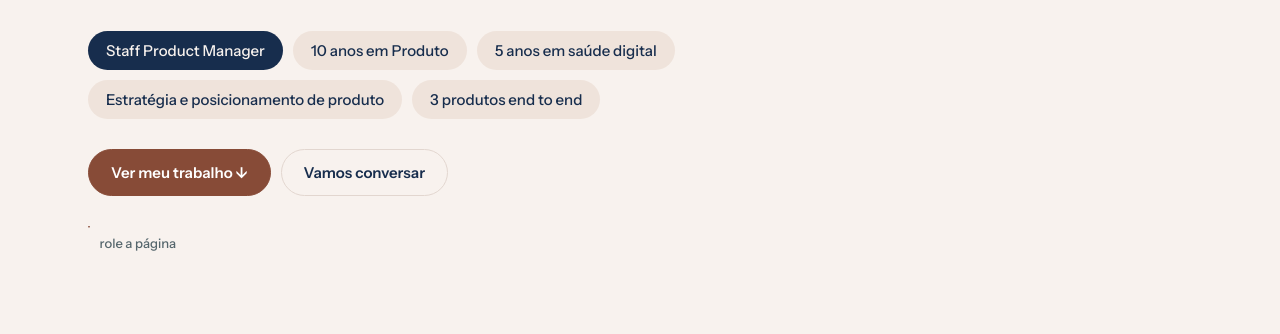
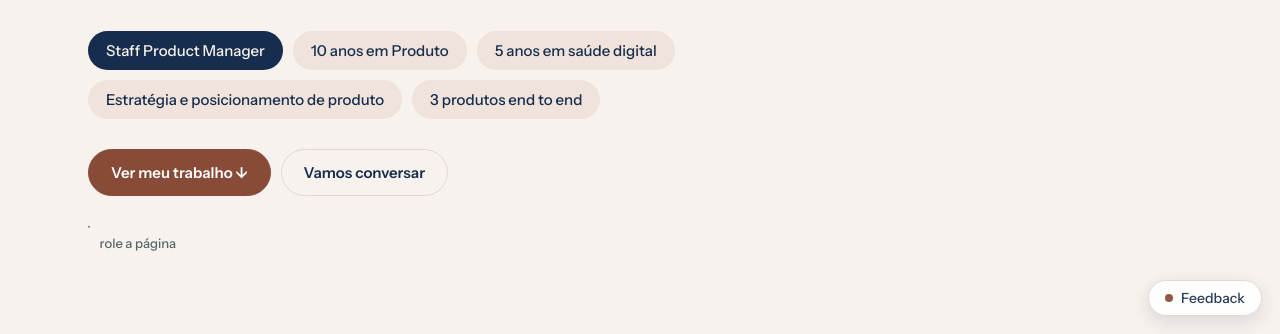
Before and after one commit to laissamargoni-hub/Portfolio, a plain HTML site: page index.html in a window 1280 px wide. Shown: the part 466-800 px from the top of the page. Drawn offline with nearby package versions, Linux system fonts and the light colour scheme.

Commit message:
Botão de Feedback com Google Forms; localização no Mixpanel; exclusão de acessos internos (?eu=1)
Co-Authored-By: Claude Opus 5.5 <noreply@anthropic.com>
Claude-Session: https://claude.ai/code/session_01RPAWvxFY5RnAoUmdGMa6hs

```diff
--- a/analytics.js
+++ b/analytics.js
@@ -6,6 +6,7 @@
    - GA4:       analytics.google.com > Admin > Data streams > Measurement ID (ex.: "G-XXXXXXXXXX")
    - Mixpanel:  mixpanel.com > Project settings > Project token (ex.: "a1b2c3...")
    Debug: abra o site com ?debug=1 para ver os eventos no console.
+   Acesso interno: abra com ?eu=1 para seus acessos não contarem (?eu=0 desfaz).
    Páginas: cada página declara no <body> data-page="home" ou data-page="case" data-case="<slug>".
    Página nova precisa incluir <script src="analytics.js" defer> (ou "../analytics.js" dentro de uma pasta). */
 (function () {
@@ -25,6 +26,15 @@
   // Só mede o site publicado (GitHub Pages). Arquivo local, localhost e prévias ficam de fora.
   var isLive = /\.github\.io$/.test(location.hostname);
   if (!isLive && !DEBUG) return;
+
+  // Acessos da própria Laíssa não entram nas métricas.
+  // Abra o site uma vez com ?eu=1 em cada aparelho/navegador para marcar como interno; ?eu=0 desfaz.
+  try {
+    var eu = new URLSearchParams(location.search).get('eu');
+    if (eu === '1') localStorage.setItem('lm-internal', '1');
+    if (eu === '0') localStorage.removeItem('lm-internal');
+    if (localStorage.getItem('lm-internal') === '1' && !DEBUG) { console.info('[analytics] acesso interno: métricas desligadas neste navegador'); return; }
+  } catch (e) {}
 
   function lang() { return root.lang === 'en-US' ? 'en' : 'pt'; }
   function theme() {
@@ -65,7 +75,7 @@
     mixpanel.init(CONFIG.mixpanelToken, {
       api_host: CONFIG.mixpanelHost,
       persistence: 'localStorage',
-      ip: false,              // não guarda geolocalização por IP
+      ip: true,               // usa o IP só para país, estado e cidade (o Mixpanel não guarda o IP)
       track_pageview: true,
       debug: DEBUG
     });
@@ -94,6 +104,8 @@
     if (window.mixpanel && CONFIG.mixpanelToken) mixpanel.track(name, props);
     if (window.clarity) clarity('event', name);
   }
+
+  window.lmTrack = track; // usado pelo feedback.js
 
   function setProp(key, value) {
     if (window.mixpanel && CONFIG.mixpanelToken) { var o = {}; o[key] = value; mixpanel.register(o); }
--- /dev/null
+++ b/feedback.js
@@ -0,0 +1,95 @@
+/* Feedback do portfólio · botão discreto + painel com o Google Forms
+   ---------------------------------------------------------------
+   Aparece em todas as páginas que incluem <script src="feedback.js" defer>
+   (ou "../feedback.js" dentro de uma pasta). Não é obrigatório: só abre se a pessoa clicar.
+   Eventos (via analytics.js): feedback_open, feedback_close, feedback_submit. */
+(function () {
+  var FORM_ID = '1g6cV5uvqorMuglnIE5jRnM5VylVMqn15JoiC3m74BK8';
+  var FORM_URL = 'https://docs.google.com/forms/d/' + FORM_ID + '/viewform?embedded=true';
+
+  var root = document.documentElement;
+  var body = document.body;
+  var PAGE = body.getAttribute('data-page') || 'home';
+  var CASE = body.getAttribute('data-case') || undefined;
+  function en() { return root.lang === 'en-US'; }
+  function t(pt, enTxt) { return en() ? enTxt : pt; }
+  function track(name, props) { if (window.lmTrack) window.lmTrack(name, props || {}); }
+
+  var css = '' +
+    '.fb-btn{position:fixed;right:18px;bottom:18px;z-index:60;display:flex;align-items:center;gap:8px;padding:10px 16px;border-radius:999px;border:1px solid var(--line);background:var(--surface);color:var(--ink);font:500 14px/1 var(--body,inherit);box-shadow:0 6px 20px rgba(23,45,77,.14);cursor:pointer;opacity:.92;transition:opacity .2s,transform .2s}' +
+    '.fb-btn:hover{opacity:1;transform:translateY(-2px)}' +
+    '.fb-btn .dot{width:8px;height:8px;border-radius:50%;background:var(--accent)}' +
+    '.fb-wrap{position:fixed;inset:0;z-index:70;display:flex;justify-content:flex-end;align-items:flex-end;background:rgba(23,45,77,.28);padding:18px}' +
+    '.fb-wrap[hidden]{display:none}' +
+    '.fb-panel{width:min(440px,100%);height:min(640px,calc(100vh - 36px));background:var(--surface);color:var(--ink);border:1px solid var(--line);border-radius:18px;display:flex;flex-direction:column;overflow:hidden;box-shadow:0 18px 50px rgba(23,45,77,.25)}' +
+    '.fb-head{display:flex;justify-content:space-between;align-items:flex-start;gap:12px;padding:18px 20px 12px;border-bottom:1px solid var(--line)}' +
+    '.fb-head h2{margin:0 0 4px;font:600 18px/1.25 var(--display,inherit)}' +
+    '.fb-head p{margin:0;font:400 13px/1.45 var(--body,inherit);opacity:.75}' +
+    '.fb-x{border:0;background:none;color:inherit;font-size:22px;line-height:1;cursor:pointer;padding:2px 6px}' +
+    '.fb-panel iframe{flex:1;width:100%;border:0;background:#fff}' +
+    '.fb-thanks{flex:1;display:flex;flex-direction:column;align-items:center;justify-content:center;text-align:center;padding:24px;gap:8px;font:400 15px/1.5 var(--body,inherit)}' +
+    '.fb-thanks b{font:600 18px/1.3 var(--display,inherit);color:var(--accent)}' +
+    '@media (max-width:560px){.fb-btn{right:12px;bottom:12px;padding:9px 13px}.fb-wrap{padding:0;align-items:stretch}.fb-panel{width:100%;height:100%;border-radius:0}}' +
+    '@media print{.fb-btn,.fb-wrap{display:none}}';
+  var st = document.createElement('style'); st.textContent = css; document.head.appendChild(st);
+
+  var btn = document.createElement('button');
+  btn.type = 'button'; btn.className = 'fb-btn'; btn.setAttribute('aria-haspopup', 'dialog');
+  btn.innerHTML = '<span class="dot" aria-hidden="true"></span><span class="lbl"></span>';
+  body.appendChild(btn);
+
+  var wrap = document.createElement('div');
+  wrap.className = 'fb-wrap'; wrap.hidden = true;
+  wrap.innerHTML = '<div class="fb-panel" role="dialog" aria-modal="true" aria-labelledby="fb-title">' +
+    '<div class="fb-head"><div><h2 id="fb-title"></h2><p class="fb-sub"></p></div><button type="button" class="fb-x"></button></div>' +
+    '<div class="fb-body"></div></div>';
+  body.appendChild(wrap);
+  var panelBody = wrap.querySelector('.fb-body');
+  panelBody.style.cssText = 'flex:1;display:flex;flex-direction:column';
+
+  function paint() {
+    btn.querySelector('.lbl').textContent = t('Feedback', 'Feedback');
+    btn.setAttribute('aria-label', t('Deixar feedback sobre o portfólio', 'Leave feedback about this portfolio'));
+    wrap.querySelector('#fb-title').textContent = t('Sua opinião ajuda muito', 'Your feedback helps a lot');
+    wrap.querySelector('.fb-sub').textContent = t('Leva menos de 1 minuto e nenhuma pergunta é obrigatória.', 'Takes less than a minute. The form is in Portuguese.');
+    wrap.querySelector('.fb-x').setAttribute('aria-label', t('Fechar', 'Close'));
+    wrap.querySelector('.fb-x').textContent = '×';
+  }
+  paint();
+  new MutationObserver(paint).observe(root, { attributes: true, attributeFilter: ['lang'] });
+
+  var loads = 0, submitted = false, openedAt = 0;
+  function mountForm() {
+    loads = 0;
+    panelBody.innerHTML = '';
+    var f = document.createElement('iframe');
+    f.src = FORM_URL; f.title = t('Formulário de feedback', 'Feedback form'); f.loading = 'lazy';
+    f.style.flex = '1';
+    // O Forms carrega uma vez ao abrir e de novo depois do envio: o segundo carregamento é o envio.
+    f.addEventListener('load', function () {
+      loads++;
+      if (loads === 2 && !submitted) {
+        submitted = true;
+        track('feedback_submit', { seconds_to_submit: Math.round((Date.now() - openedAt) / 1000) });
+      }
+    });
+    panelBody.appendChild(f);
+  }
+
+  function open() {
+    wrap.hidden = false; openedAt = Date.now();
+    if (!panelBody.firstChild || submitted) { submitted = false; mountForm(); }
+    track('feedback_open', { feedback_location: PAGE === 'case' ? 'case' : 'home', case_name: CASE });
+    wrap.querySelector('.fb-x').focus();
+  }
+  function close() {
+    if (wrap.hidden) return;
+    wrap.hidden = true;
+    track('feedback_close', { submitted: submitted, seconds_open: Math.round((Date.now() - openedAt) / 1000) });
+    btn.focus();
+  }
+  btn.addEventListener('click', open);
+  wrap.querySelector('.fb-x').addEventListener('click', close);
+  wrap.addEventListener('click', function (e) { if (e.target === wrap) close(); });
+  document.addEventListener('keydown', function (e) { if (e.key === 'Escape') close(); });
+})();
--- a/index.html
+++ b/index.html
@@ -786,5 +786,6 @@ footer a{text-decoration:none}footer a:hover{color:var(--accent)}
 </script>
 <script src="analytics.js" defer>
 </script>
+<script src="feedback.js" defer></script>
 </body>
 </html>
```
Also changed, not shown: ia-whatsapp/index.html (+1 -0 lines), prescricao-do-futuro/index.html (+1 -0 lines), prescricao-no-pulso/index.html (+1 -0 lines).
